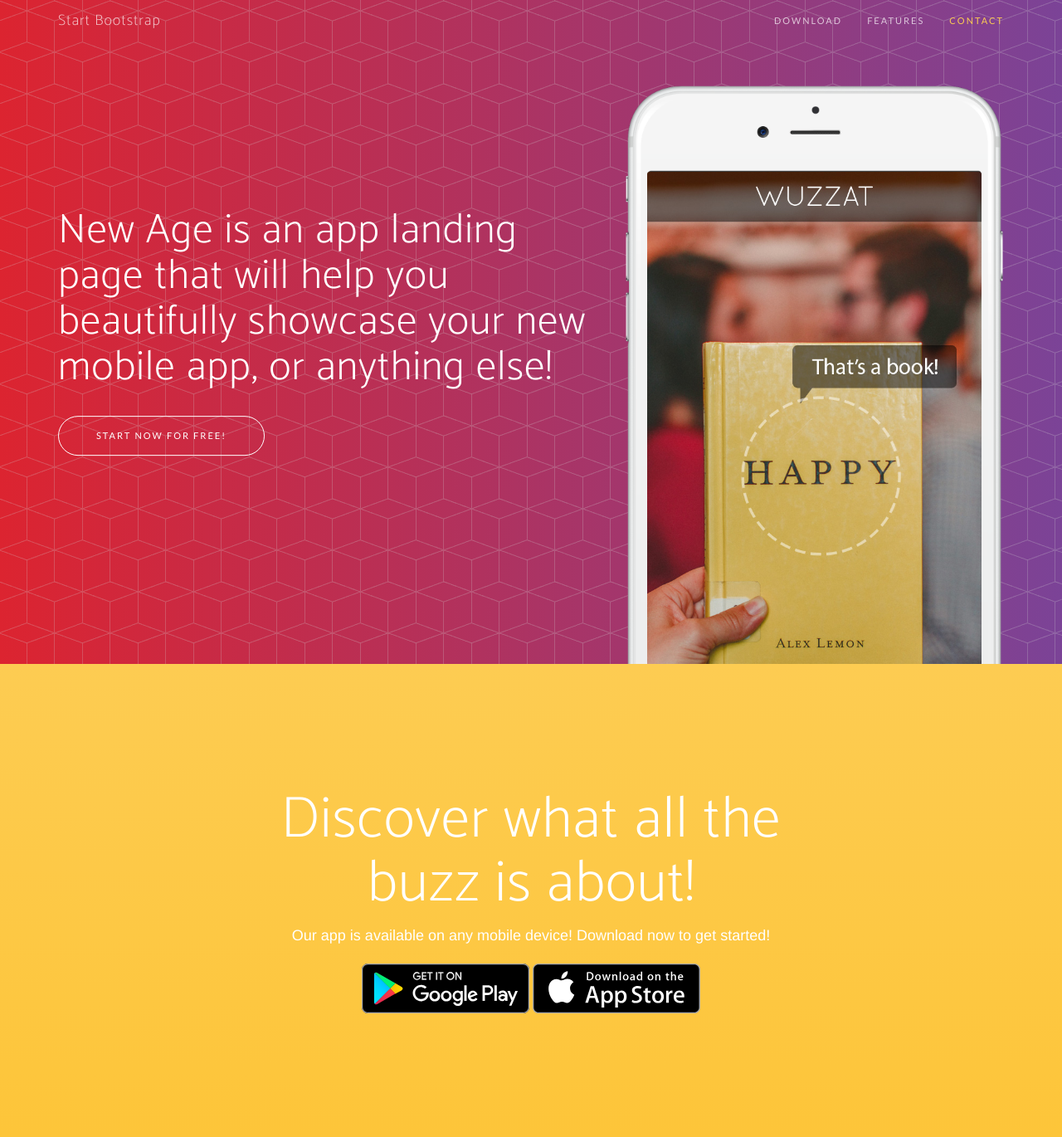
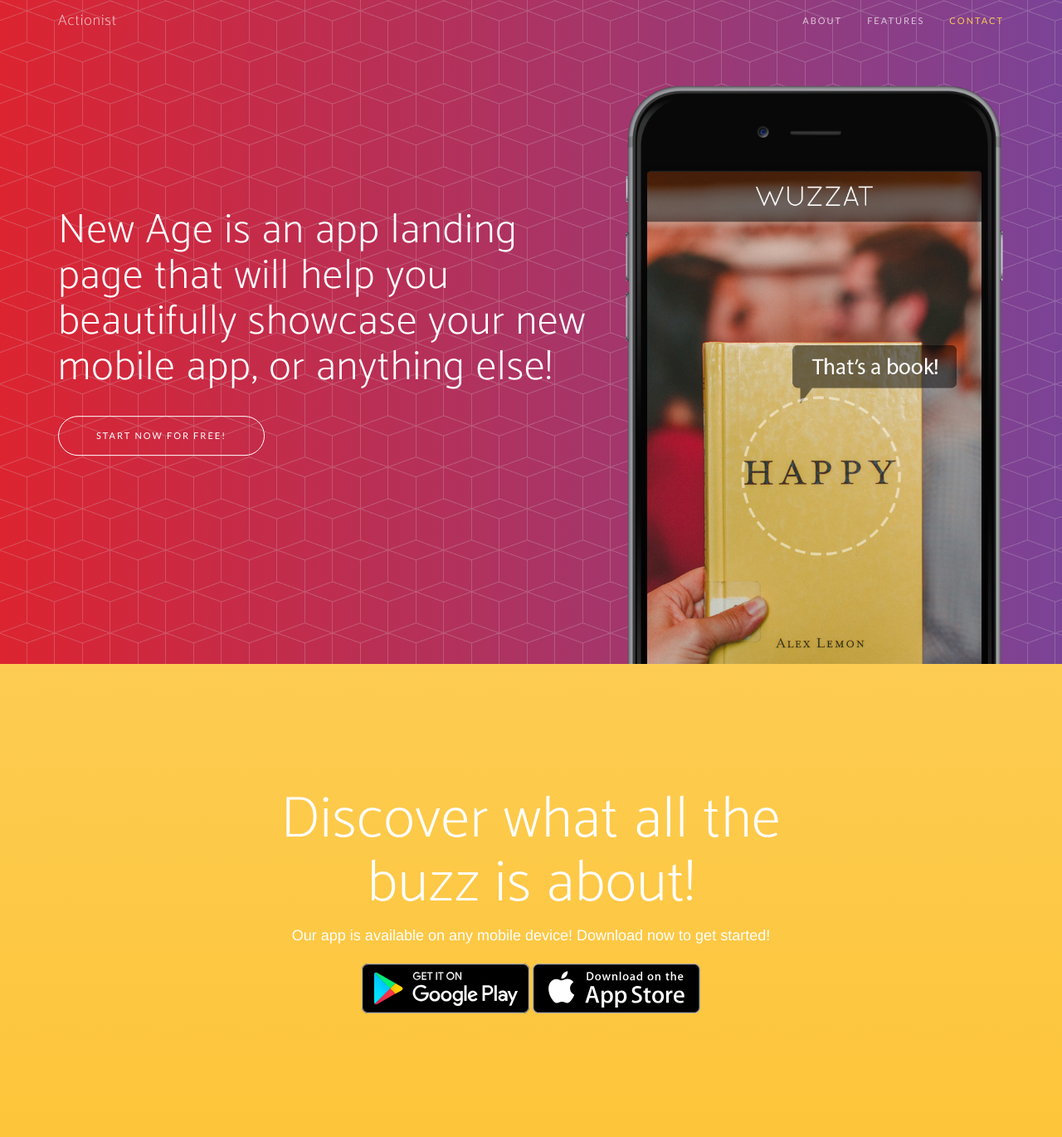
Before and after one commit to brookseakate/actionist-api, a Flask app: page / in a window 1280 px wide. Shown: the top 1370 px of the page at 83% size. Run offline with Flask 2, Linux system fonts and the light colour scheme; parts of the project's set-up code (start-up, migrations or seed data) failed here and were passed over; some libraries are stand-ins or nearby versions; some web fonts are replaced.

Commit message:
Few initial updates to index.html theme

```diff
--- a/api_1_0/templates/index.html
+++ b/api_1_0/templates/index.html
@@ -9,7 +9,7 @@
     <meta name="description" content="">
     <meta name="author" content="">
 
-    <title>New Age - Start Bootstrap Theme</title>
+    <title>Actionist App</title>
 
     <!-- Bootstrap Core CSS -->
     <link href="/static/vendor/bootstrap/css/bootstrap.min.css" rel="stylesheet">
@@ -45,14 +45,14 @@
                 <button type="button" class="navbar-toggle collapsed" data-toggle="collapse" data-target="#bs-example-navbar-collapse-1">
                     <span class="sr-only">Toggle navigation</span> Menu <i class="fa fa-bars"></i>
                 </button>
-                <a class="navbar-brand page-scroll" href="#page-top">Start Bootstrap</a>
+                <a class="navbar-brand page-scroll" href="#page-top">Actionist</a>
             </div>
 
             <!-- Collect the nav links, forms, and other content for toggling -->
             <div class="collapse navbar-collapse" id="bs-example-navbar-collapse-1">
                 <ul class="nav navbar-nav navbar-right">
                     <li>
-                        <a class="page-scroll" href="#download">Download</a>
+                        <a class="page-scroll" href="#download">About</a>
                     </li>
                     <li>
                         <a class="page-scroll" href="#features">Features</a>
@@ -80,7 +80,7 @@
                 </div>
                 <div class="col-sm-5">
                     <div class="device-container">
-                        <div class="device-mockup iphone6_plus portrait white">
+                        <div class="device-mockup iphone6_plus portrait black">
                             <div class="device">
                                 <div class="screen">
                                     <!-- Demo image for screen mockup, you can put an image here, some HTML, an animation, video, or anything else! -->
@@ -126,7 +126,7 @@
             <div class="row">
                 <div class="col-md-4">
                     <div class="device-container">
-                        <div class="device-mockup iphone6_plus portrait white">
+                        <div class="device-mockup iphone6_plus portrait black">
                             <div class="device">
                                 <div class="screen">
                                     <!-- Demo image for screen mockup, you can put an image here, some HTML, an animation, video, or anything else! -->
```
